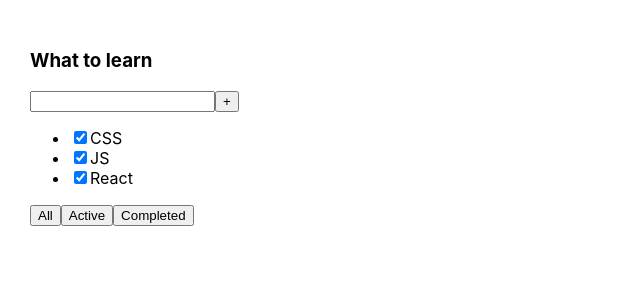
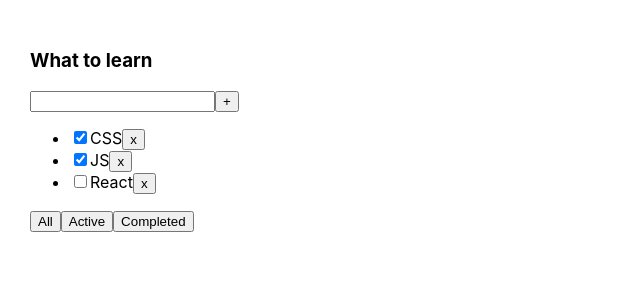
Before and after one commit to AlexOneWRLD/ToDoList, a React (Create React App) app: page / in a window 1280 px wide. Shown: the top 300 px of the page, without its empty margins (0-640 px from the left). Built offline with nearby package versions, Linux system fonts and the light colour scheme.

Commit message:
add removeTask and filterTask

```diff
--- a/src/App.tsx
+++ b/src/App.tsx
@@ -1,33 +1,56 @@
-import React from 'react';
-import './App.css';
+import React, { useState } from 'react'
+import './App.css'
 import { TodoList } from './components /todolist/TodoList'
 
+export type FilterType = 'All' | 'Active' | 'Completed'
+
 export type TasksType = {
-  id: number
-  title: string
-  isDone:boolean
+	id: number
+	title: string
+	isDone: boolean
 }
 
 function App() {
 
-  let tasks1: Array<TasksType> = [
-    {id:1,title:'CSS',isDone: true},
-    {id:2,title:'JS',isDone: true},
-    {id:3,title:'React',isDone: true},
-  ]
+	let task: Array<TasksType> = [
+		{ id: 1, title: 'CSS', isDone: true },
+		{ id: 2, title: 'JS', isDone: true },
+		{ id: 3, title: 'React', isDone: false }
+	]
 
-   let tasks2: Array<TasksType>= [
-    {id:1,title:'CSS',isDone: true},
-    {id:2,title:'JS',isDone: false},
-    {id:3,title:'React',isDone: false},
-  ]
+	const [tasks, setTasks] = useState(task)
+
+	const removeTask = (id: number) => {
+		setTasks(tasks.filter(el => el.id !== id))
+	}
+
+	const [filter, setFilter] = useState<FilterType>('All')
 
 
-    return (
-        <div className="App">
-           <TodoList title={'What to learn'} tasks={tasks1}/>
-        </div>
-    );
+	let tasksForTodoList = tasks
+
+	if (filter === 'Active') {
+		tasksForTodoList = tasks.filter(t => !t.isDone)
+	}
+	if (filter === 'Completed') {
+		tasksForTodoList = tasks.filter(t => t.isDone)
+	}
+
+	const changeFilter = (filter:FilterType)=>{
+		setFilter(filter)
+	}
+
+
+	return (
+		<div className='App'>
+			<TodoList
+				title={'What to learn'}
+				tasks={tasksForTodoList}
+				removeTask={removeTask}
+				changeFilter={changeFilter}
+			/>
+		</div>
+	)
 }
 
-export default App;
+export default App
--- a/src/components /button/Button.tsx
+++ b/src/components /button/Button.tsx
@@ -2,12 +2,12 @@ import React from 'react'
 
 type Props = {
 	title: string
-	onClick: ()=>void
+	onClick: () => void
 }
 
-export const Button = ({title,onClick}:Props) => {
+export const Button = ({ title, onClick }: Props) => {
 
-	const OnClickHandler = ()=>{
+	const OnClickHandler = () => {
 		onClick()
 	}
 
--- a/src/components /todolist/TodoList.tsx
+++ b/src/components /todolist/TodoList.tsx
@@ -1,31 +1,41 @@
 import React from 'react'
-import { TasksType } from '../../App'
+import { FilterType, TasksType } from '../../App'
 import { Button } from '../button/Button'
 
 type Props = {
-	title:string
+	title: string
 	tasks: Array<TasksType>
+	removeTask: (id:number)=>void
+	changeFilter:(filter:FilterType)=>void
 }
 
-export const TodoList = ({title,tasks}:Props) => {
+export const TodoList = ({ title, tasks,removeTask,changeFilter }: Props) => {
+
+
+
 	return (
 		<div>
 			<h3>{title}</h3>
 			<div>
-				<input/>
-				<Button title={'+'} onClick={()=>{}}/>
+				<input />
+				<Button title={'+'} onClick={() => {
+				}} />
 			</div>
 			<ul>
-				{tasks.map((el)=>{
-					return(
-						<li key={el.id}><input type={'checkbox'} checked={el.isDone}/><span>{el.title}</span></li>
+				{tasks.map((el) => {
+					return (
+						<li key={el.id}>
+							<input type={'checkbox'} checked={el.isDone} />
+							<span>{el.title}</span>
+							<Button title={'x'} onClick={()=>{removeTask(el.id)}}/>
+						</li>
 					)
 				})}
 			</ul>
 			<div>
-				<Button title={'All'} onClick={()=>{}}/>
-				<Button title={'Active'} onClick={()=>{}}/>
-				<Button title={'Completed'} onClick={()=>{}}/>
+				<Button title={'All'} onClick={() =>changeFilter('All')} />
+				<Button title={'Active'} onClick={() => changeFilter('Active')} />
+				<Button title={'Completed'} onClick={() => changeFilter('Completed')} />
 			</div>
 		</div>
 	)
```
